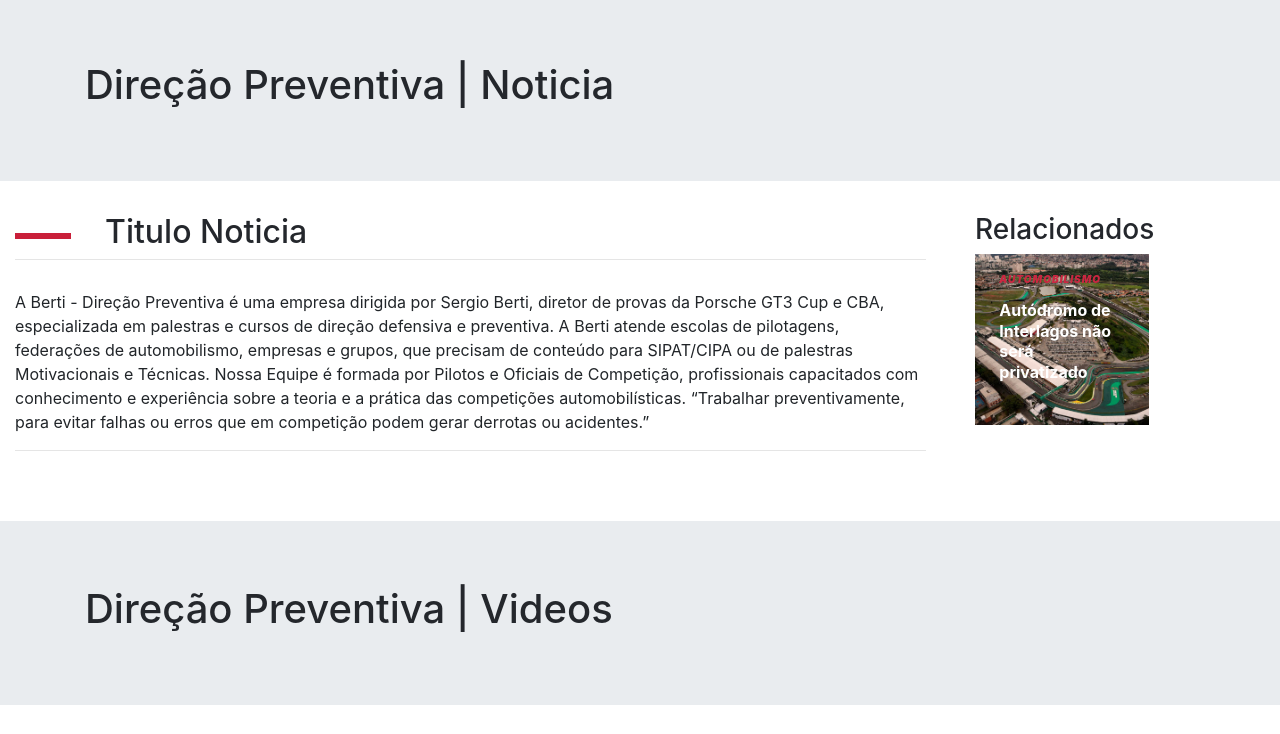
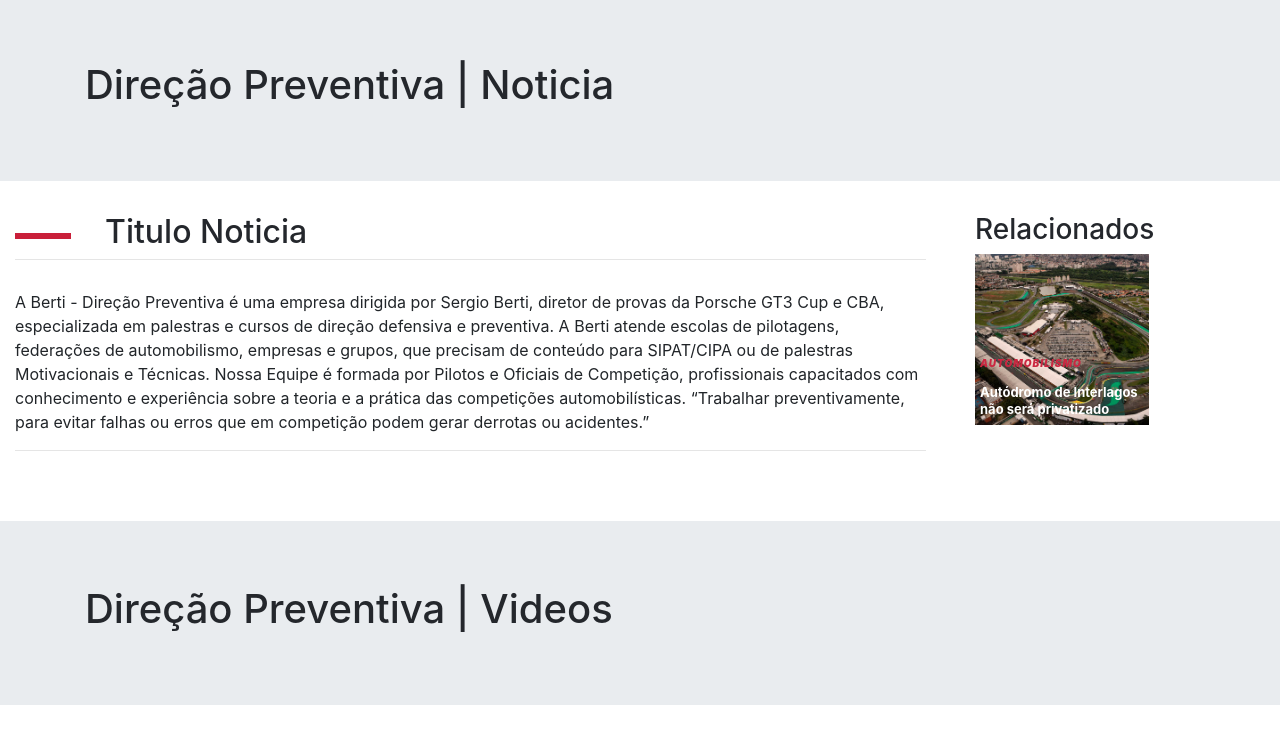
Before and after one commit to LEduard0/testes-casa, a website: page index.html in a window 1280 px wide. Shown: the part 2024-2758 px from the top of the page. Drawn offline with nearby package versions, Linux system fonts and the light colour scheme; files whose address does not match are found by name.

Commit message:
direcao prev

```diff
--- a/index.html
+++ b/index.html
@@ -494,11 +494,11 @@
                 <div class="trailer_box plain" id="noticia_relacionada">
                     <a href="artigos.html">
                         <img class="scale-with-grid" src="img-dp/artigos/artigo_01.jpg">
-                        <div class="desc" style="font-size: x-small">
+                        <div class="desc">
                             <div class="subtitle">
                                 AUTOMOBILISMO
                             </div>
-                            <h2 style="font-size: medium;">Autódromo de Interlagos não será privatizado</h2>
+                            <h2>Autódromo de Interlagos não será privatizado</h2>
                             <div class="line"></div>
                         </div>
                     </a>
--- a/src/css/custom.css
+++ b/src/css/custom.css
@@ -37,6 +37,18 @@
 #noticia_relacionada {
     width: 60%;
 }
+#noticia_relacionada h2{
+    font-size: small;
+}
+#noticia_relacionada .desc{
+    font-size: small;
+    padding: 5px;
+}
+#noticia_relacionada .subtitle{
+    font-size: x-small;
+    text-align: center;
+    word-break: break-all;
+}
 
 @media (max-width: 767px){
     .trailer_box.plain .desc {
```
